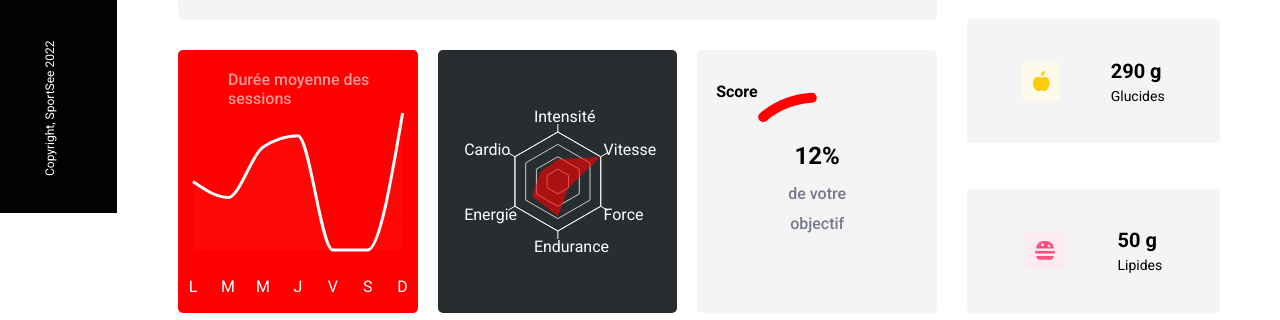
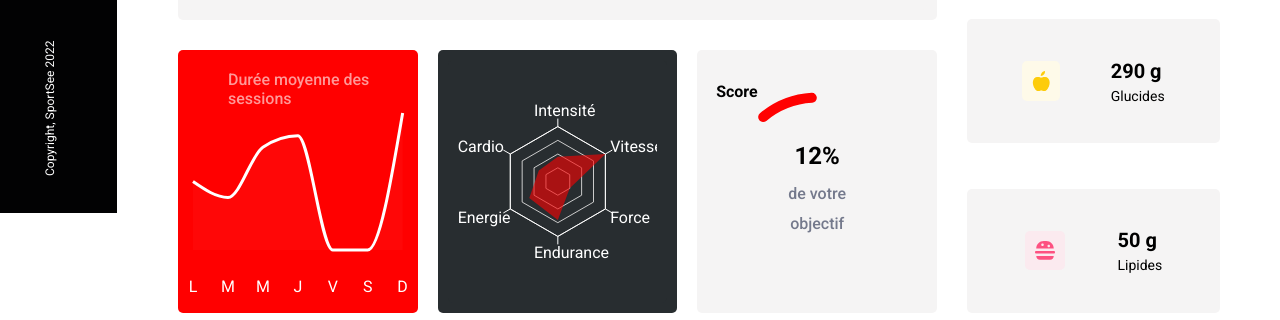
Before and after one commit to MarcosMene/MarcosMeneghetti_12_12052022, a React (Create React App) app: page /user/12 in a window 1280 px wide. Shown: the part 587-907 px from the top of the page. Built offline with nearby package versions, Linux system fonts and the light colour scheme.

Commit message:
score to today score performance

```diff
--- a/src/components/performance/Performance.jsx
+++ b/src/components/performance/Performance.jsx
@@ -31,9 +31,9 @@ const Performance = ({ performances }) => {
         <RadarChart
           cx="50%"
           cy="50%"
-          outerRadius="80%"
+          outerRadius="100%"
           data={performances}
-          margin={{ top: 30, bottom: 30, left: 38, right: 38 }}
+          margin={{ top: 25, bottom: 25, left: 45, right: 45 }}
         >
           <PolarGrid radialLines={false} />
           <PolarAngleAxis
--- a/src/pages/user/User.jsx
+++ b/src/pages/user/User.jsx
@@ -61,7 +61,7 @@ const User = () => {
           : setDataMessage("Identifiant non reconnu");
 
         const formattedUserData = new userDataModel(response.data);
-
+        console.log(formattedUserData);
         setData(formattedUserData);
         setDataLoding(true);
       } catch (error) {
@@ -109,7 +109,7 @@ const User = () => {
         const formattedUserDataPerformance = new userDataPerformanceModel(
           response.data
         );
-
+        console.log(formattedUserDataPerformance);
         if (response === undefined) {
           return <div className="user">{dataMessage}</div>;
         }
@@ -238,11 +238,7 @@ const User = () => {
               <Performance performances={dataPerformance} />
             </div>
             <div className="db-chart">
-              <Score
-                score={
-                  data.todayScore ? data.todayScore * 100 : data.score * 100
-                }
-              />
+              <Score score={data.todayScore * 100} />
             </div>
           </div>
         </div>
```
